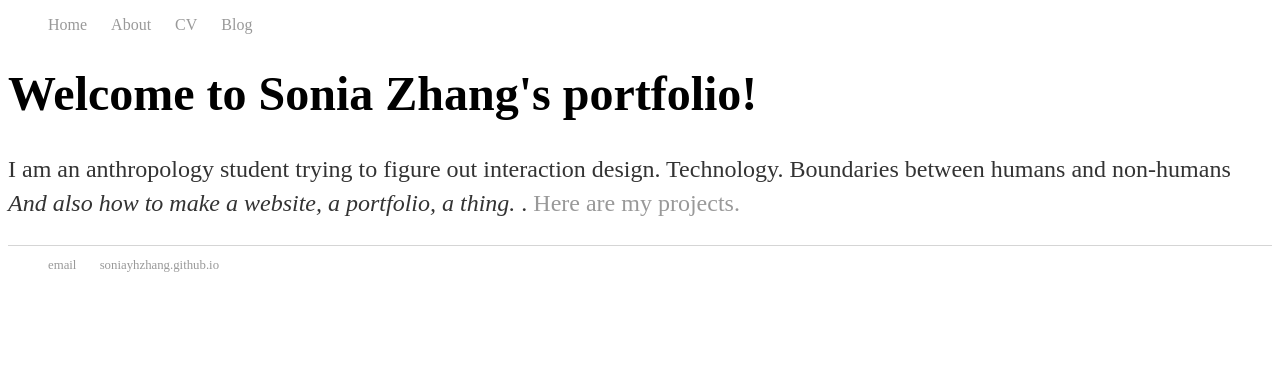
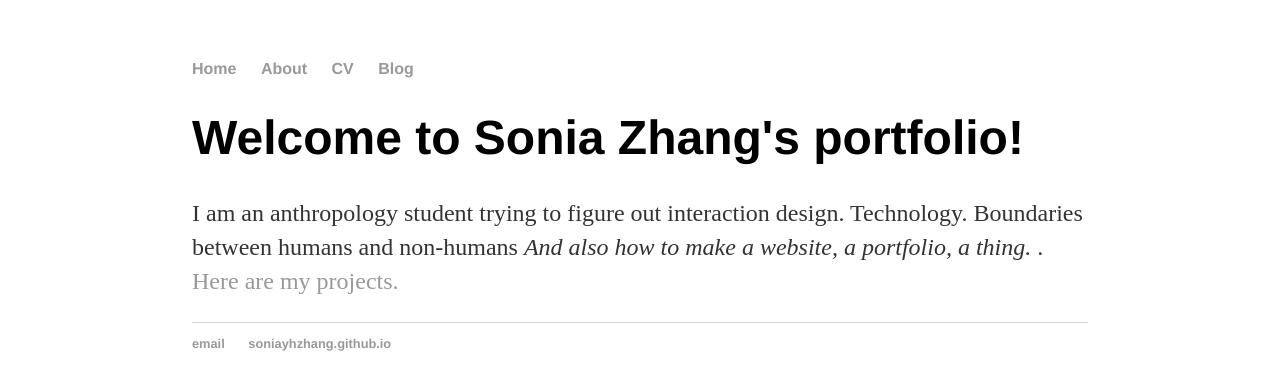
Before and after one commit to soniayhzhang/soniayhzhang.github.io, a Jekyll site: the page built from index.html, in a window 1280 px wide. Shown: the top 390 px of the page. Built offline with Jekyll 4.4.1, drawn with Linux system fonts in a browser that asks for light colours.

Commit message:
Update main.css

```diff
--- a/css/main.css
+++ b/css/main.css
@@ -1,10 +1,12 @@
+body {
+    margin: 60px auto;
+    width: 70%;
 }
 nav ul, footer ul {
-    font-size: 50px;
-  font-weight: bold;
-  line-height: 200px;
-  letter-spacing: 5px;
-  font-family: 'fantasy';
+    font-family:'Helvetica', 'Arial', 'Sans-Serif';
+    padding: 0px;
+    list-style: none;
+    font-weight: bold;
 }
 nav ul li, footer ul li {
     display: inline;
@@ -19,7 +21,7 @@ a:hover {
 }
 h1 {
     font-size: 3em;
-    font-family:'fantasy';
+    font-family:'Helvetica', 'Arial', 'Sans-Serif';
 }
 p {
     font-size: 1.5em;
```
